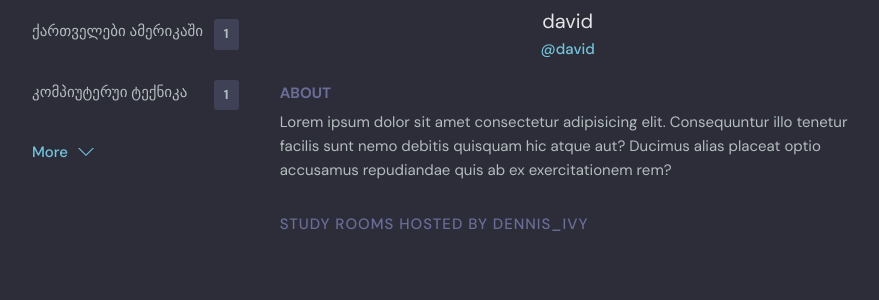
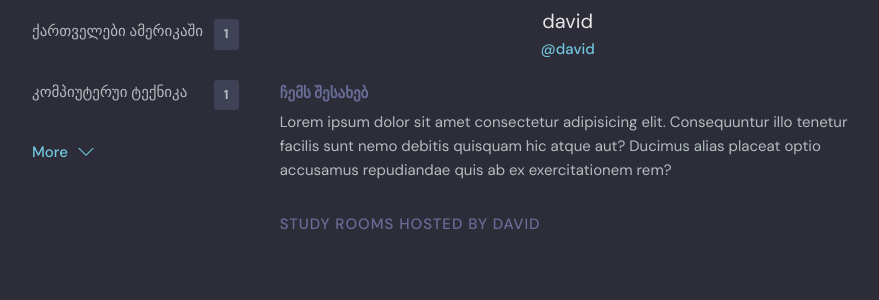
Before and after one commit to NoHorizon/Online-Forum-Django, a Django app: page /profile/1/ in a window 1280 px wide. Shown: the part 186-486 px from the top of the page, without its empty margins (32-911 px from the left). Run offline with Django 4.2, Linux system fonts and the light colour scheme; data comes from the database, SQL or seed files in the repository.

Commit message:
day 11 done

```diff
--- a/helpbuddy/base/templates/base/profile.html
+++ b/helpbuddy/base/templates/base/profile.html
@@ -19,11 +19,11 @@
             <h3>{{user.username}}</h3>
             <p>@{{user.username}}</p>
             {% if request.user == user %}
-            <a href="{% url 'update-user' %}" class="btn btn--main btn--pill">Edit Profile</a>
+            <a href="{% url 'update-user' %}" class="btn btn--main btn--pill">პროგილის რედაქტირება</a>
             {% endif %}
           </div>
           <div class="profile__about">
-            <h3>About</h3>
+            <h3>ჩემს შესახებ</h3>
             <p>
               Lorem ipsum dolor sit amet consectetur adipisicing elit. Consequuntur illo tenetur
               facilis sunt nemo debitis quisquam hic atque aut? Ducimus alias placeat optio
@@ -34,7 +34,7 @@
 
         <div class="roomList__header">
           <div>
-            <h2>Study Rooms Hosted by dennis_ivy</a>
+            <h2>Study Rooms Hosted by {{user.username}}</a>
             </h2>
           </div>
         </div>
--- a/helpbuddy/base/templates/base/topics.html
+++ b/helpbuddy/base/templates/base/topics.html
@@ -40,14 +40,14 @@
                 d="M32 30.586l-10.845-10.845c1.771-2.092 2.845-4.791 2.845-7.741 0-6.617-5.383-12-12-12s-12 5.383-12 12c0 6.617 5.383 12 12 12 2.949 0 5.649-1.074 7.741-2.845l10.845 10.845 1.414-1.414zM12 22c-5.514 0-10-4.486-10-10s4.486-10 10-10c5.514 0 10 4.486 10 10s-4.486 10-10 10z"
               ></path>
             </svg>
-            <input placeholder="Search for topics" name="q" />
+            <input placeholder="მოძებნე..." name="q" />
           </label>
         </form>
 
         <ul class="topics__list">
           <li>
             <a href="{% url 'topics' %}" class="active"
-              >All <span>{{topics.count}}</span></a
+              >ყველა <span>{{topics.count}}</span></a
             >
           </li>
           {% for topic in topics %}
```
